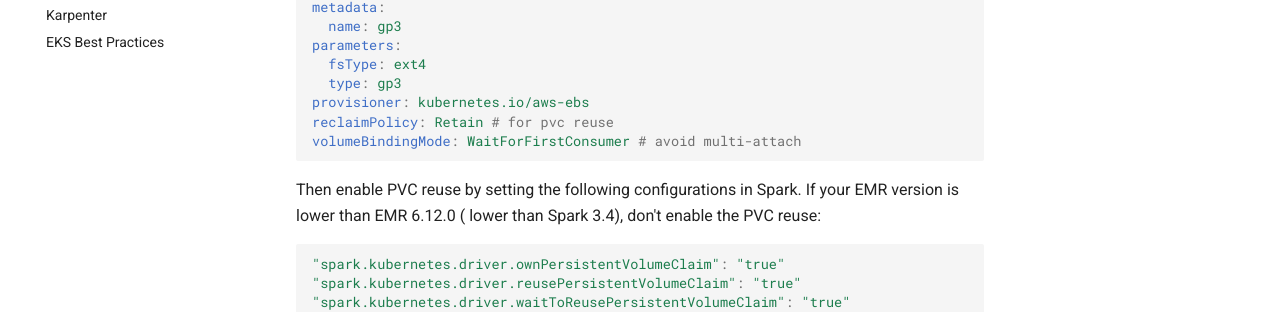
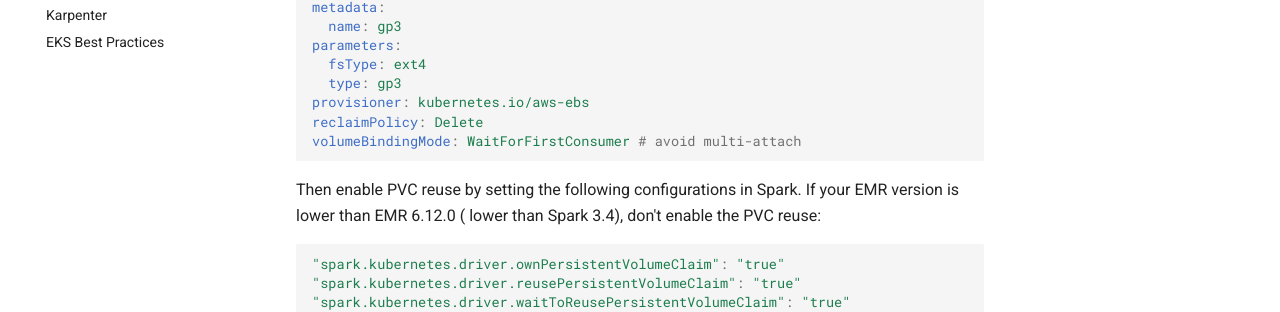
Before and after one commit to aws/aws-emr-containers-best-practices, an MkDocs documentation site: the page built from content/performance/docs/dra.md, in a window 1280 px wide and 900 px high, scrolled down 358 px. Shown: the part 147-459 px from the top of the window. Built offline with MkDocs 1.6.1 and Material for MkDocs 9.7.7, drawn with Linux system fonts in a browser that asks for light colours; comment, search, counter and statistics services are not loaded.

Commit message:
update dra contentfor gp3 retain policy

````diff
--- a/content/performance/docs/dra.md
+++ b/content/performance/docs/dra.md
@@ -14,7 +14,7 @@ parameters:
   fsType: ext4
   type: gp3
 provisioner: kubernetes.io/aws-ebs
-reclaimPolicy: Retain # for pvc reuse
+reclaimPolicy: Delete
 volumeBindingMode: WaitForFirstConsumer # avoid multi-attach
 ```
 
````
